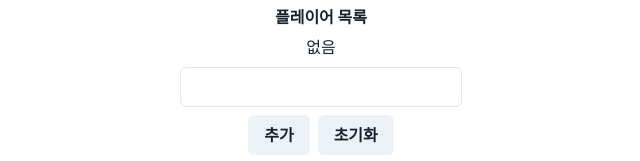
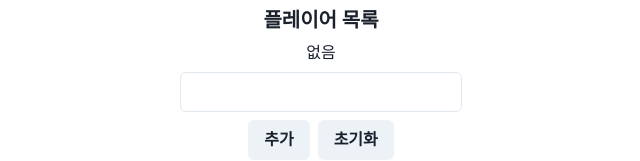
Before and after one commit to limgit/mj-tools, a React app: page /log in a window 1280 px wide. Shown: the top 161 px of the page, without its empty margins (319-959 px from the left). Built offline with nearby package versions, Linux system fonts and the light colour scheme.

Commit message:
Fix some styling

```diff
--- a/src/pages/log/index.tsx
+++ b/src/pages/log/index.tsx
@@ -26,7 +26,7 @@ const Log: React.FC = () => {
   React.useEffect(() => {
     // Initial loading of storage data
     const pList = getItem<string[]>(PLAYER_LIST_KEY);
-    setPlayerList(pList ?? []);
+    _setPlayerList(pList ?? []);
   }, []);
 
   const onAddPlayer = () => {
@@ -44,7 +44,7 @@ const Log: React.FC = () => {
 
   return (
     <VStack>
-      <Heading size="sm">플레이어 목록</Heading>
+      <Heading size="md">플레이어 목록</Heading>
       {playerList.length === 0 ? (
         <Text>없음</Text>
       ) : (
```
